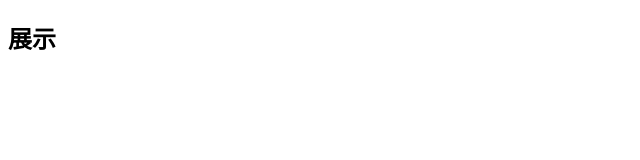
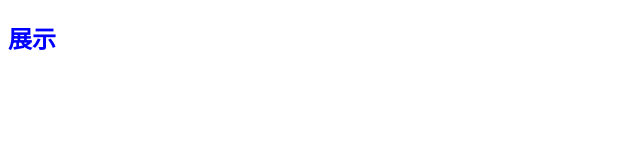
Before and after one commit to guojiongwei/webpack5-react-ts, a React app: page / in a window 1280 px wide. Shown: the top 160 px of the page, without its empty margins (0-640 px from the left). Built offline with nearby package versions, Linux system fonts and the light colour scheme.

Commit message:
feat: 去除无用css选择检测目录改为多选

```diff
--- a/package.json
+++ b/package.json
@@ -43,6 +43,7 @@
     "cross-env": "^7.0.3",
     "css-loader": "^6.7.1",
     "css-minimizer-webpack-plugin": "^4.0.0",
+    "glob-all": "^3.3.0",
     "html-webpack-plugin": "^5.5.0",
     "less": "^4.1.3",
     "less-loader": "^11.0.0",
@@ -55,6 +56,7 @@
     "style-loader": "^3.3.1",
     "thread-loader": "^3.0.4",
     "typescript": "^4.7.3",
+    "vue-loader": "^17.0.0",
     "webpack": "^5.73.0",
     "webpack-bundle-analyzer": "^4.5.0",
     "webpack-cli": "^4.9.2",
--- a/src/app.less
+++ b/src/app.less
@@ -1,4 +1,8 @@
 #root {
+  color: red;
+  h2 {
+    color: blue;
+  }
   .smallImg1 {
     width: 69px;
     height: 75px;
@@ -13,3 +17,6 @@
 .ant-aaaa {
   color: red;
 }
+.p-demo {
+  color: yellow;
+}
```
Also changed, not shown: 2 other files (tests, documents, lock files or other folders).
